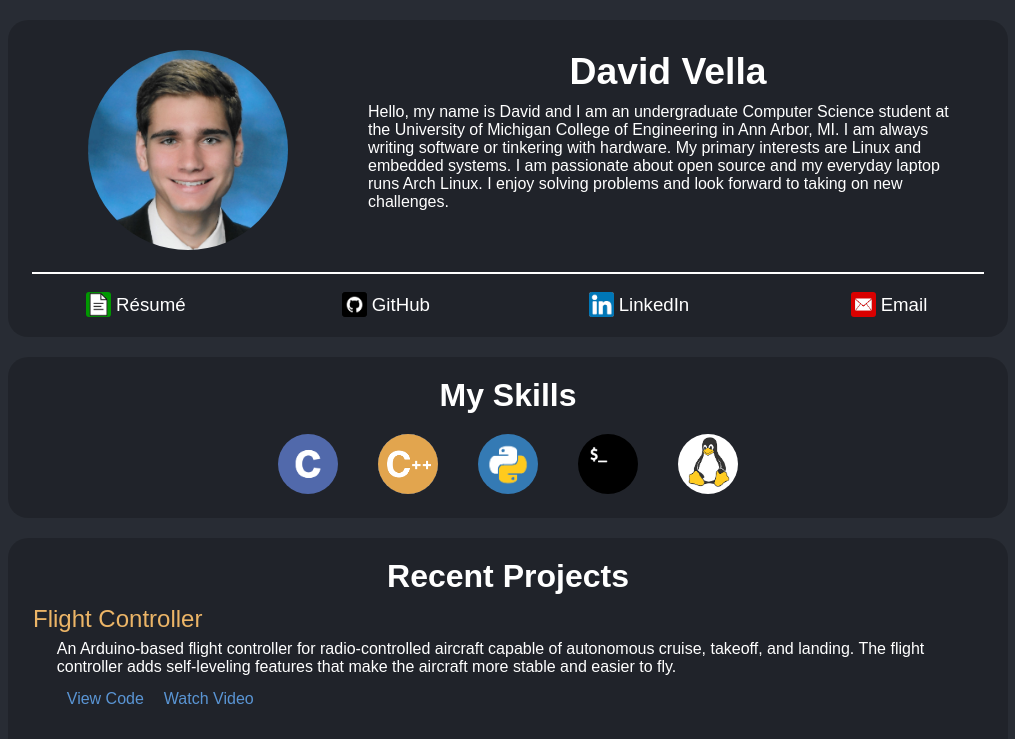
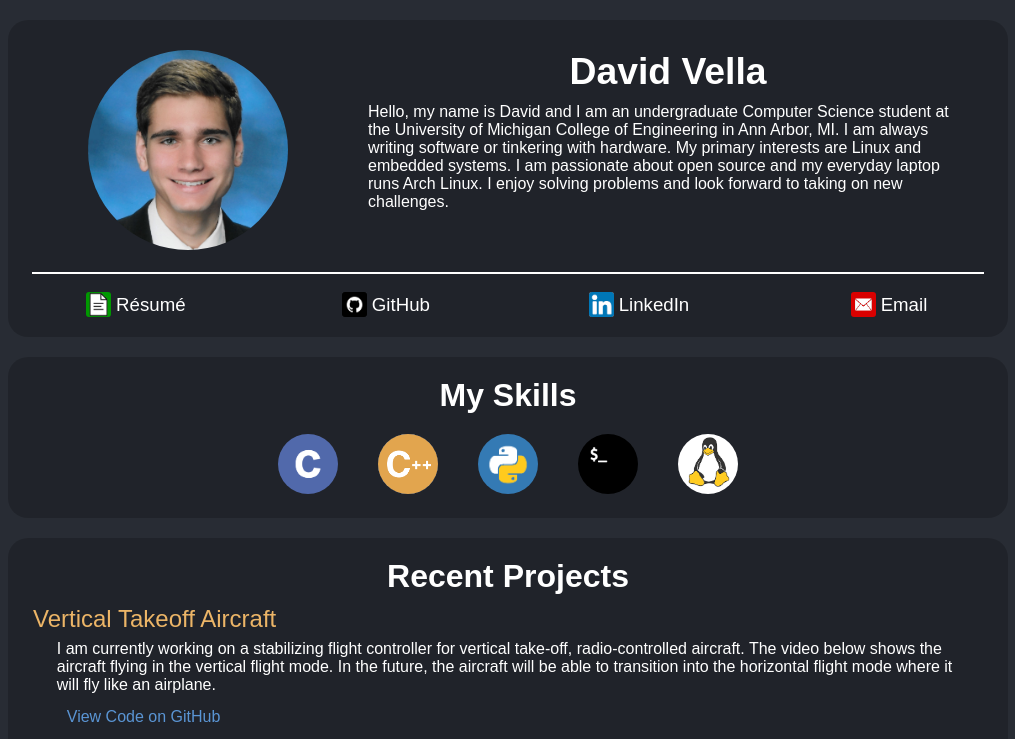
Before and after one commit to David-Vella/website, a Flask app: page / in a window 1280 px wide. Shown: the top 739 px of the page, without its empty margins (132-1147 px from the left). Run offline with Flask 2, Linux system fonts and the light colour scheme; parts of the project's set-up code (start-up, migrations or seed data) failed here and were passed over; grey boxes are pictures that could not be loaded.

Commit message:
Improve recent projects section

```diff
--- a/app/static/home.css
+++ b/app/static/home.css
@@ -190,9 +190,28 @@ img.interest-item {
     padding-left: 2.5%;
     padding-right: 2.5%;
 }
+.project-content img {
+    width: 95%;
+    height: auto;
+    margin-top: 15px;
+    border-style: solid;
+    border-width: 1px;
+    border-color: white;
+}
 .project-summary {
     margin-top: 7px;
     margin-bottom: 7px;
+}
+.iframe-container {
+    display: flex;
+    justify-content: center;
+}
+.iframe-container iframe {
+    margin-top: 15px;
+    border: none;
+}
+.project a {
+    color: rgb(90, 149, 212);
 }
 .project-icons {
     display: flex;
@@ -209,7 +228,6 @@ img.interest-item {
     margin-top: 7px;
     margin-right: 10px;
     margin-left: 10px;
-    color: rgb(90, 149, 212);
 }
 @media only screen and (max-width: 600px) {
     .project {
--- a/app/static/home.js
+++ b/app/static/home.js
@@ -36,3 +36,15 @@ function show_skill(text) {
         title.innerHTML = "My Skills";
     }, 1000);
 }
+
+window.onload = function() {
+    let iframes = document.querySelectorAll("iframe");
+
+    for (let i = 0; i < iframes.length; i++) {
+        iframes[i].style.width = "95%";
+
+        let frameWidth = parseInt(iframes[i].clientWidth, 10);
+        let frameHeight = Math.round(frameWidth * (9 / 16));
+        iframes[i].style.height = frameHeight.toString(10) + "px";
+    }
+};
--- a/app/templates/home.html
+++ b/app/templates/home.html
@@ -77,16 +77,48 @@
         <div class="box-title">Recent Projects</div>
         <div class="project">
             <div class="project-title">
-                Flight Controller
+                Vertical Takeoff Aircraft
             </div>
             <div class="project-content">
                 <div class="project-summary">
-                    An Arduino-based flight controller for radio-controlled aircraft capable of autonomous cruise, takeoff, and landing. The flight controller adds self-leveling features that make the aircraft more stable and easier to fly.
+                    I am currently working on a stabilizing flight controller for vertical take-off, radio-controlled aircraft. The video below shows the aircraft flying in the vertical flight mode. In the future, the aircraft will be able to transition into the horizontal flight mode where it will fly like an airplane.
                 </div>
                 <div class="project-icons">
-                    <a href="https://github.com/David-Vella/autopilot" target="_blank">View Code</a>
-                    <a href="https://youtu.be/LKHaLUJmDkU" target="_blank">Watch Video</a>
+                    <a href="https://github.com/David-Vella/vtol" target="_blank">View Code on GitHub</a>
                 </div>
+                <div class="iframe-container">
+                    <iframe id="iframe" width="95%" height="auto" src="https://www.youtube.com/embed/w1JT1x1ZX3E"></iframe>
+                </div>
+            </div>
+        </div>
+        <div class="project">
+            <div class="project-title">
+               Stabilizing Flight Controller
+            </div>
+            <div class="project-content">
+                <div class="project-summary">
+                    An Arduino based flight controller for radio-controlled aircraft. The flight controller uses a gyroscope and feedback loop to sense and control the aircraft's orientation. This system adds autopilot capability and makes the aircraft more stable and easier to fly.
+                </div>
+                <div class="project-icons">
+                    <a href="https://github.com/David-Vella/autopilot" target="_blank">View Code on GitHub</a>
+                </div>
+                <div class="iframe-container">
+                    <iframe id="iframe" width="auto" height="auto" src="https://www.youtube.com/embed/LKHaLUJmDkU"></iframe>
+                </div>
+            </div>
+        </div>
+        <div class="project">
+            <div class="project-title">
+                Linux System Monitor
+            </div>
+            <div class="project-content">
+                <div class="project-summary">
+                    A Qt application for monitoring CPU temperatures and other hardware. The application serves as a graphical front-end for <a href="https://github.com/lm-sensors/lm-sensors">lm-sensors</a>, featuring efficient real time plotting of sensor data.
+                </div>
+                <div class="project-icons">
+                    <a href="https://github.com/David-Vella/system-monitor" target="_blank">View Code on GitHub</a>
+                </div>
+                <div class="iframe-container"><img src="{{ url_for('static', filename='system-monitor.png') }}"></div>
             </div>
         </div>
         <div class="project">
@@ -98,35 +130,9 @@
                     An implementation of the classic snake game with a responsive Javascript/HTML/CSS frontend and Python backend. The app features a leaderboard to encourage friendly competition.
                 </div>
                 <div class="project-icons">
-                    <a href="https://github.com/David-Vella/website" target="_blank">View Code</a>
-                    <a href="https://davidvella.me/snake" target="_blank">Visit Site</a>
+                    <a href="https://davidvella.me/snake" target="_blank">Play Game</a>
                 </div>
-            </div>
-        </div>
-        <div class="project">
-            <div class="project-title">
-                Linux System Monitor
-            </div>
-            <div class="project-content">
-                <div class="project-summary">
-                    A Qt application for monitoring CPU temperatures and other hardware. The application serves as a graphical front-end for <a href="https://github.com/lm-sensors/lm-sensors">lm_sensors</a>, featuring efficient real time plotting of sensor data.
-                </div>
-                <div class="project-icons">
-                    <a href="https://github.com/David-Vella/system-monitor" target="_blank">View Code</a>
-                </div>
-            </div>
-        </div>
-        <div class="project">
-            <div class="project-title">
-                Arduino IMU Library
-            </div>
-            <div class="project-content">
-                <div class="project-summary">
-                    A lightweight Arduino library for computing roll, pitch, and yaw angles with the MPU6050 6-axis gyroscope and accelerometer. The library uses quaternions to accurately track orientation while also handling I2C communication with the sensor.
-                </div>
-                <div class="project-icons">
-                    <a href="https://github.com/David-Vella/mpu6050" target="_blank">View Code</a>
-                </div>
+                <div class="iframe-container"><img src="{{ url_for('static', filename='play.png') }}"></div>
             </div>
         </div>
     </div>
```
Also changed, not shown: app/static/system-monitor.png (added), run.py (line endings or trailing spaces).
